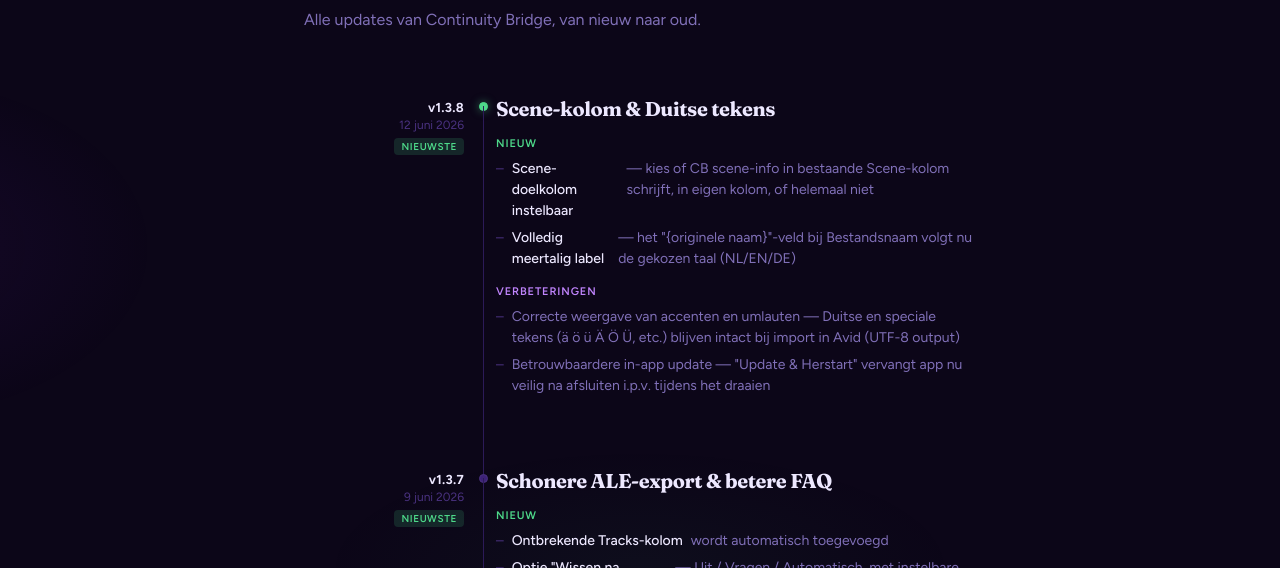
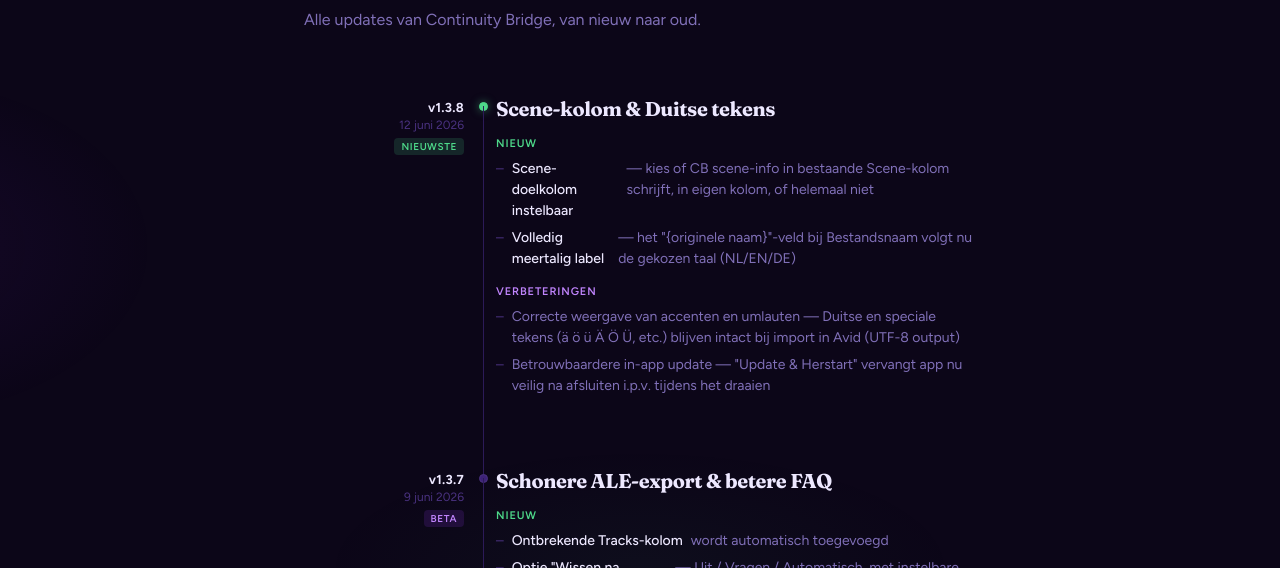
Before and after one commit to scprdytj2s-beep/continuity-bridge, a website: page site/changelog.html in a window 1280 px wide. Shown: the part 232-800 px from the top of the page. Drawn offline with Linux system fonts and the light colour scheme.

Commit message:
Fix: v1.3.7 badge → Beta (niet Nieuwste)

```diff
--- a/site/changelog.html
+++ b/site/changelog.html
@@ -352,7 +352,7 @@
         <div class="release-meta">
           <div class="release-version">v1.3.7</div>
           <div class="release-date">9 juni 2026</div>
-          <span class="release-badge badge-latest">Nieuwste</span>
+          <span class="release-badge badge-beta">Beta</span>
           <div class="release-dot"></div>
         </div>
         <div class="release-body">
```
